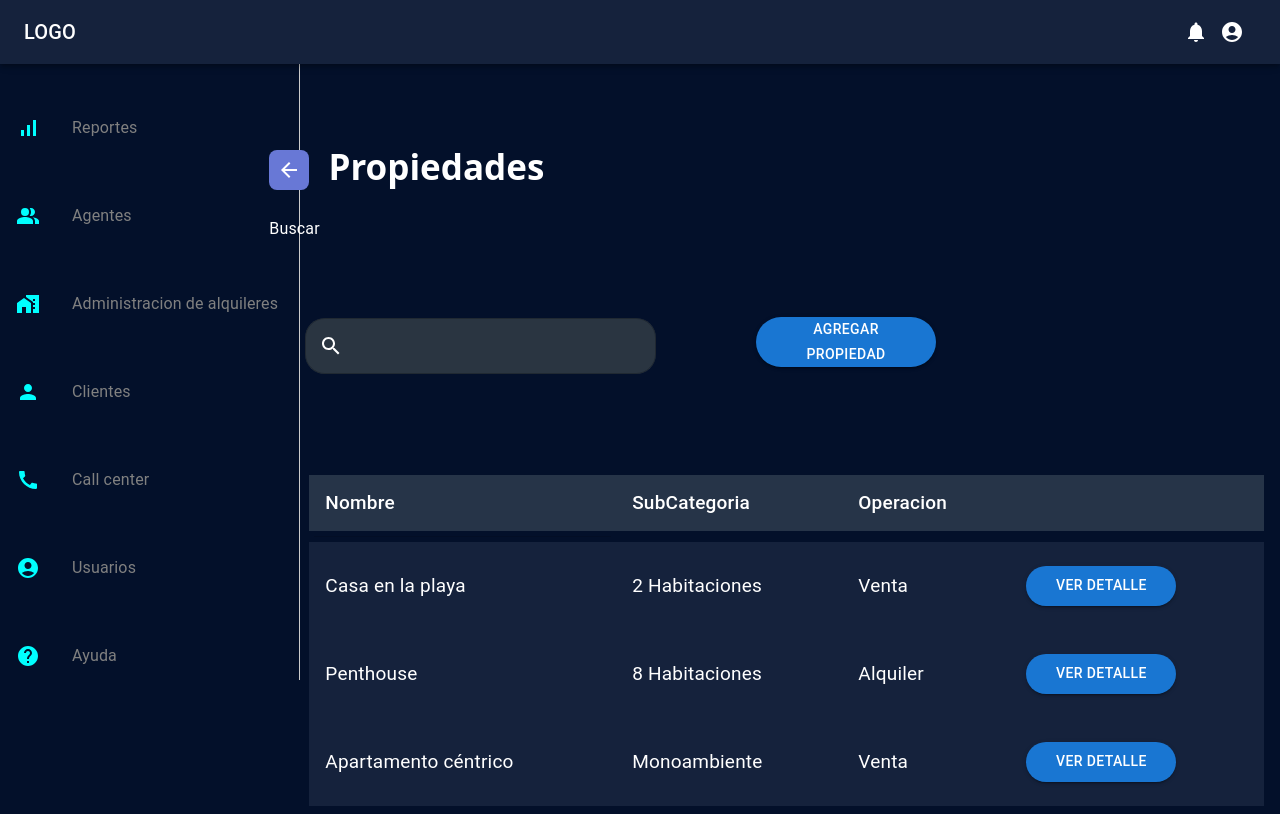
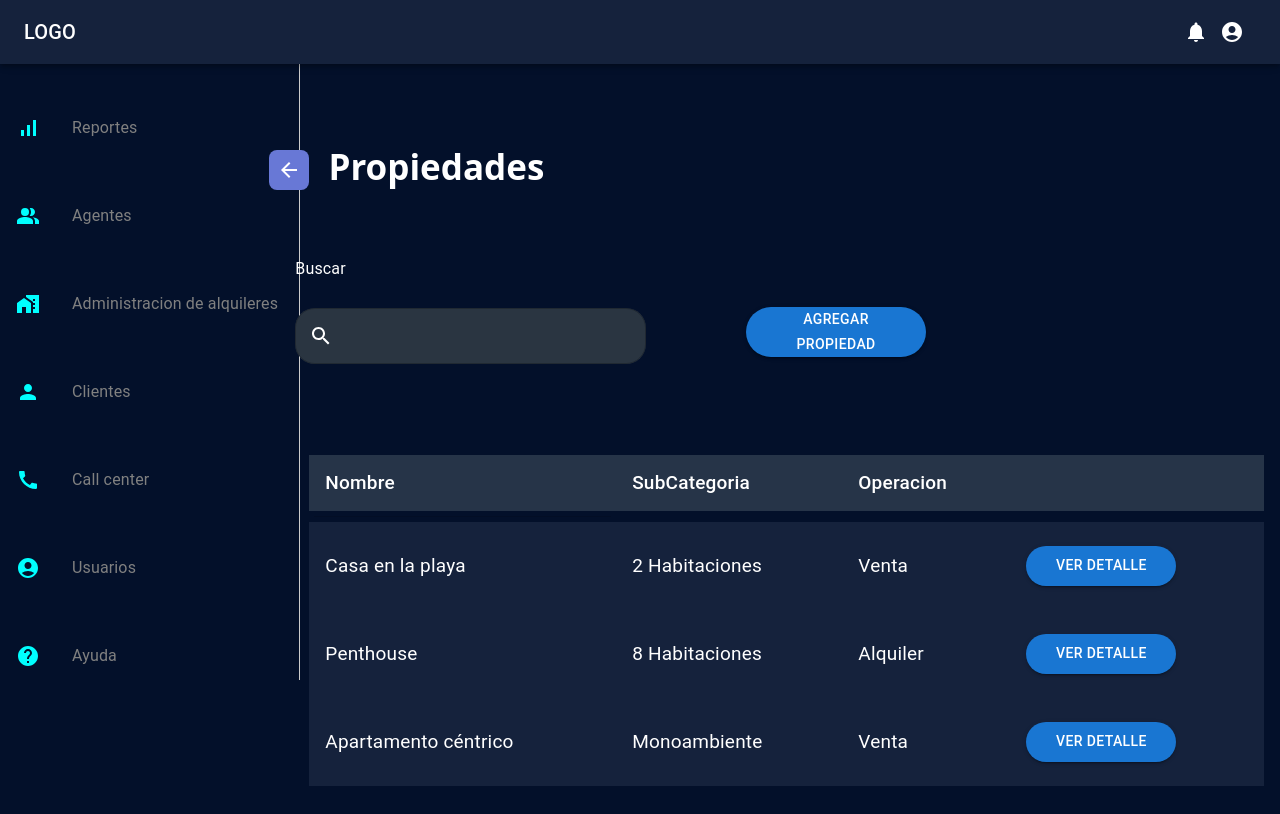
Before and after one commit to Tomas13d/CRM-RealState, a Next.js app in the folder front/: page /properties in a window 1280 px wide. Built offline with nearby package versions, Linux system fonts and the light colour scheme; no server answers.

Commit message:
Correccion en el Typography Buscar

```diff
--- a/front/src/app/properties/page.tsx
+++ b/front/src/app/properties/page.tsx
@@ -96,24 +96,15 @@ const Properties: React.FC = () => {
                 <ArrowBackIcon />
               </IconButton>{" "}
               Propiedades
-              <Typography variant="subtitle1" sx={{ color: "white", mt: 3 }}>
+
+            </Typography>
+            <Grid container spacing={2} sx={{ margin: "10px", alignItems: "center" }}>
+            <Grid item xs={12}>
+              <Typography variant="subtitle1" sx={{ color: "white", mt: 1 }}>
                 Buscar
               </Typography>
-            </Typography>
-            <Grid
-              container
-              spacing={2}
-              sx={{ margin: "20px", alignItems: "center" }}
-            >
-              <Grid
-                item
-                xs={8}
-                sx={{
-                  display: "flex",
-                  justifyContent: "space-between",
-                  alignItems: "center",
-                }}
-              >
+            </Grid>
+            <Grid item xs={8} sx={{ display: "flex", justifyContent: "space-between", alignItems: "center" }}>
               <TextField
                 fullWidth
                 value={searchQuery}
```
Lines whose indentation alone changed are shown as unchanged.
